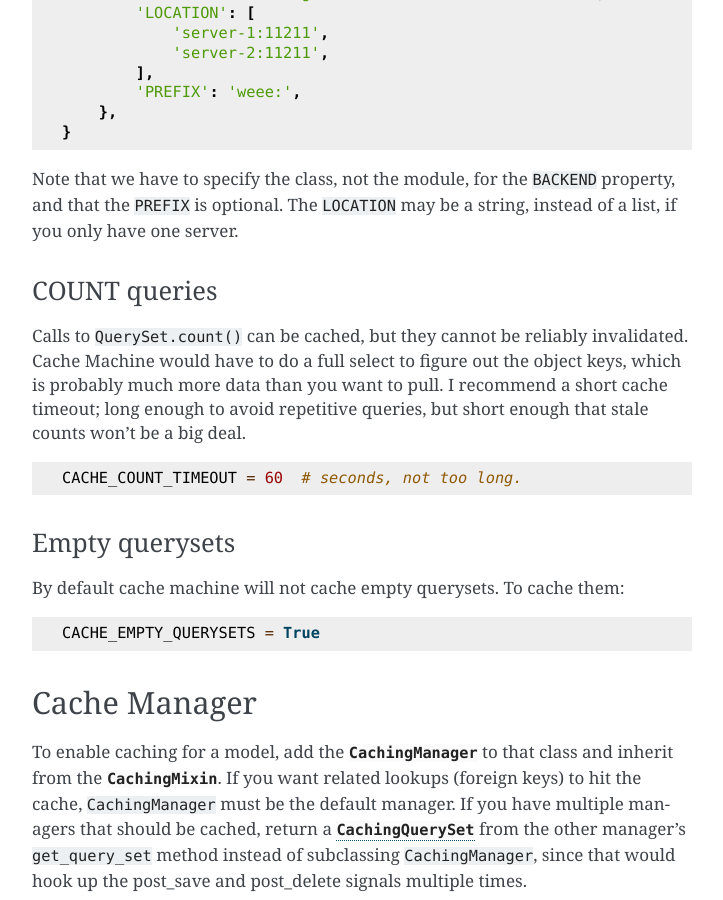
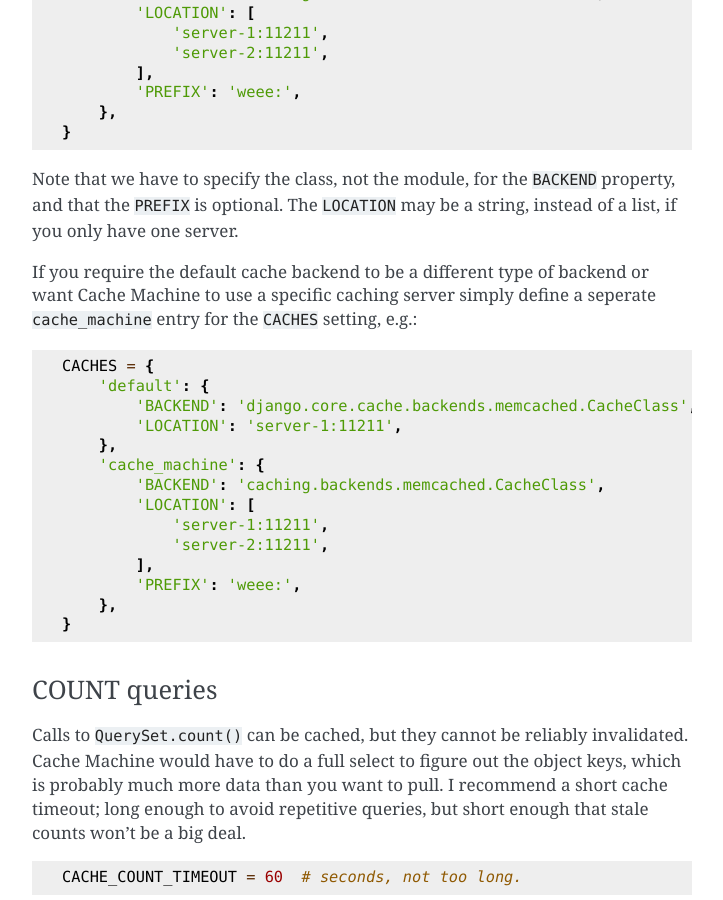
Before and after one commit to django-cache-machine/django-cache-machine, a Sphinx documentation site: the page built from docs/index.rst, in a window 1280 px wide and 900 px high, scrolled down 990 px. Shown: the whole window, without its empty margins (388-1111 px from the left). Built offline with Sphinx 7.4.7, drawn with Linux system fonts in a browser that asks for light colours.

Commit message:
Added ability to define an own cache backend in Django >= 1.3.

```diff
--- a/docs/index.rst
+++ b/docs/index.rst
@@ -57,6 +57,25 @@ Note that we have to specify the class, not the module, for the ``BACKEND``
 property, and that the ``PREFIX`` is optional. The ``LOCATION`` may be a
 string, instead of a list, if you only have one server.
 
+If you require the default cache backend to be a different type of
+backend or want Cache Machine to use a specific caching server simply
+define a seperate ``cache_machine`` entry for the ``CACHES`` setting,
+e.g.::
+
+    CACHES = {
+        'default': {
+            'BACKEND': 'django.core.cache.backends.memcached.CacheClass',
+            'LOCATION': 'server-1:11211',
+        },
+        'cache_machine': {
+            'BACKEND': 'caching.backends.memcached.CacheClass',
+            'LOCATION': [
+                'server-1:11211',
+                'server-2:11211',
+            ],
+            'PREFIX': 'weee:',
+        },
+    }
 
 COUNT queries
 ^^^^^^^^^^^^^
--- a/fabfile.py
+++ b/fabfile.py
@@ -28,7 +28,8 @@ def doc(kind='html'):
 
 SETTINGS = ('locmem_settings',
             'settings',
-            'memcache_byid')
+            'memcache_byid',
+            'custom_backend')
 
 try:
     import redis
```
Also changed, not shown: 4 other files.
